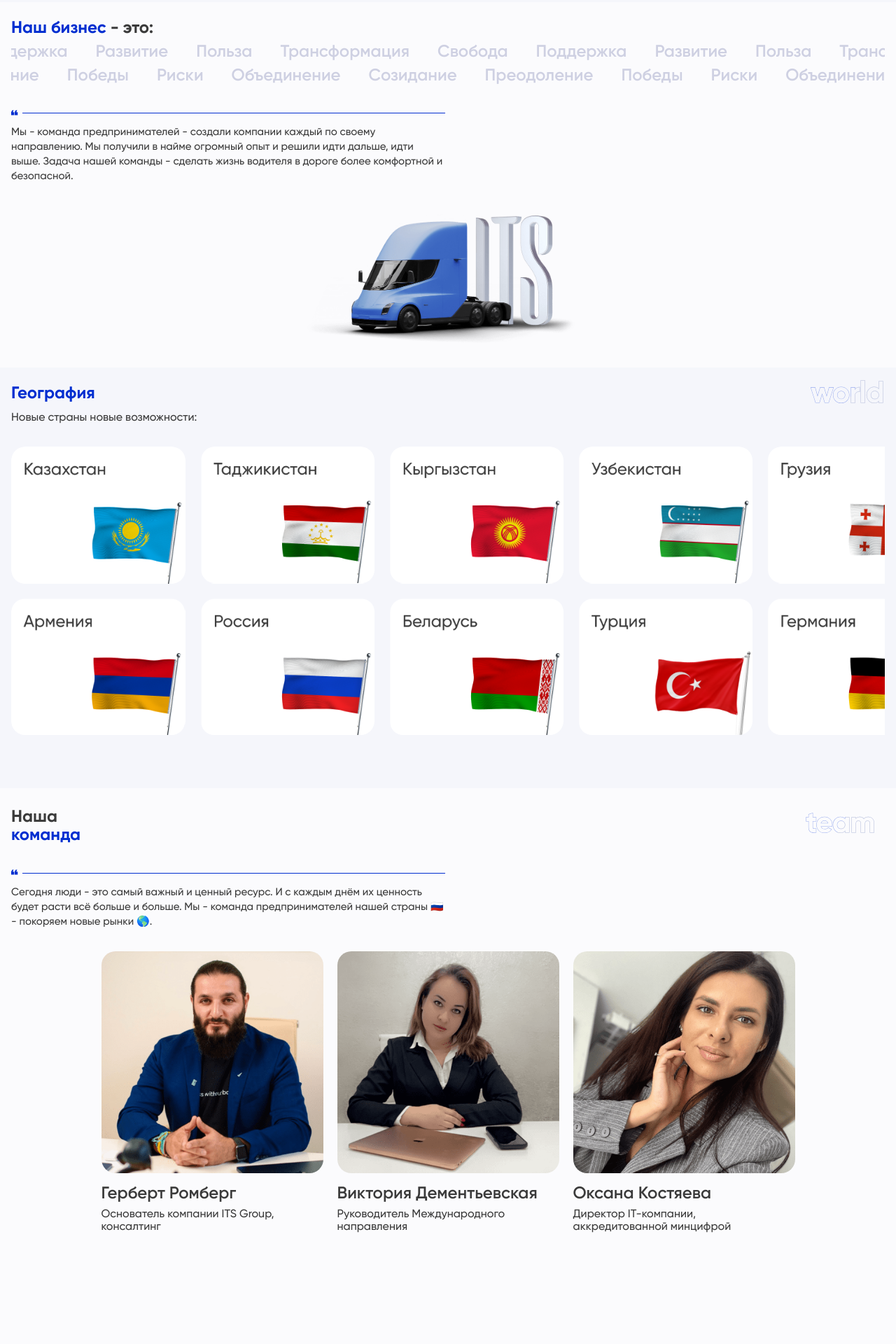
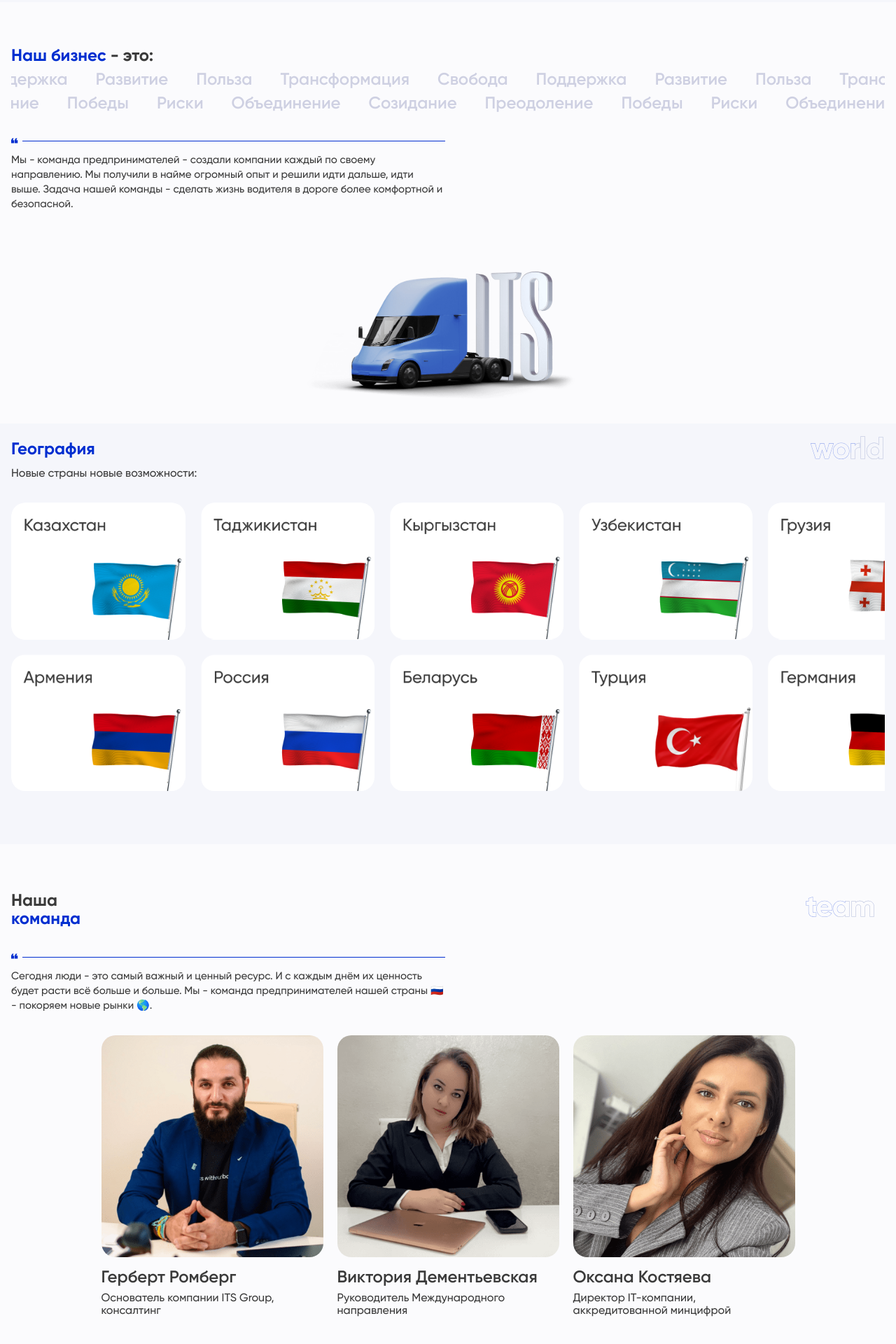
Before and after one commit to vademich/landing-its, an Angular app: page / in a window 1280 px wide. Shown: the part 694-2614 px from the top of the page at 70% size. Built offline with nearby package versions, Linux system fonts and the light colour scheme.

Commit message:
доп отступы под шапкой меню

```diff
--- a/src/app/components/team/team.component.less
+++ b/src/app/components/team/team.component.less
@@ -1,5 +1,7 @@
 .screen {
     width: 100vw;
+    height: 704px;
+    padding-top: 80px;
     display: flex;
     justify-content: center;
     background-color: #FBFBFD;
@@ -51,13 +53,12 @@
     bottom: 8px;
 }
 
-
-
-
-
 @media (max-width: 1439px) {
     .monitor {
         display: none;
+    }
+    .screen {
+        padding-top: 40px;
     }
 }
 @media (min-width: 1440px) {
--- a/src/app/components/truck/truck.component.less
+++ b/src/app/components/truck/truck.component.less
@@ -74,6 +74,9 @@
     .monitor {
         display: none;
     }
+    .screen {
+        padding-top: 40px;
+    }
 }
 @media (min-width: 1440px) {
     .mobile {
```
